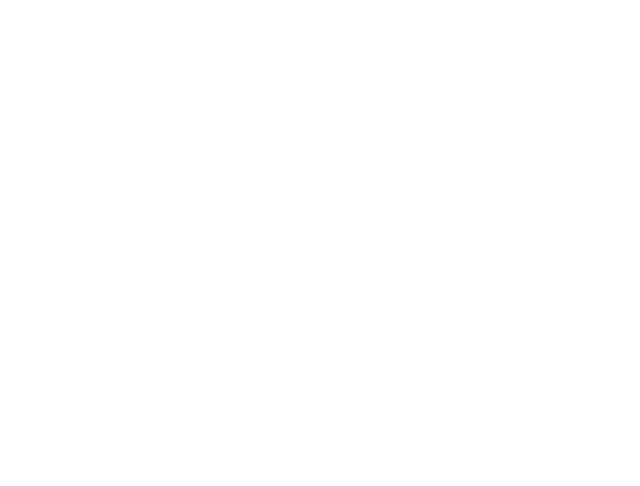
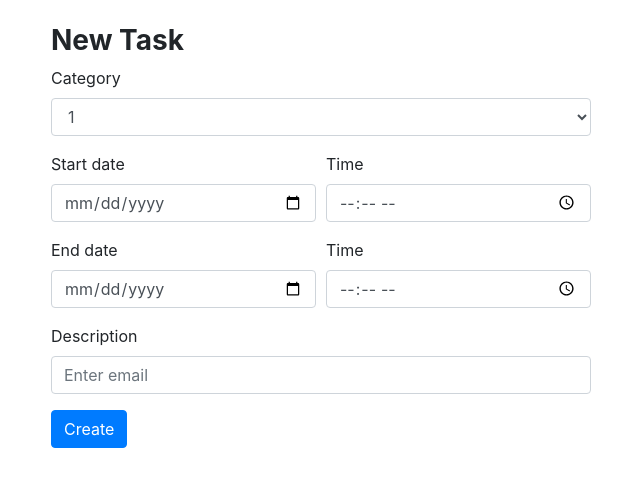
Before and after one commit to rodrigogiraldi/task-manager-front-end, an Angular app: page /new-task in a window 1280 px wide. Before the commit this address led to /. Shown: the top 486 px of the page, without its empty margins (319-959 px from the left). Built offline with nearby package versions, Linux system fonts and the light colour scheme.

Commit message:
Created task service and class, started new task component

```diff
--- a/src/app/app-routing.module.ts
+++ b/src/app/app-routing.module.ts
@@ -2,12 +2,14 @@ import { NgModule } from '@angular/core';
 import { Routes, RouterModule } from '@angular/router';
 
 import { HomeComponent } from './home/home.component';
+import { NewTaskComponent } from './new-task/new-task.component';
 import { SignUpComponent } from './sign-up/sign-up.component';
 import { SignInComponent } from './sign-in/sign-in.component';
 
 const routes: Routes = [
   { path: '', redirectTo: '/home', pathMatch: 'full'},
   { path: 'home', component: HomeComponent},
+  { path: 'new-task', component: NewTaskComponent},
   { path: 'sign-in', component: SignInComponent },
   { path: 'sign-up', component: SignUpComponent }
 ];
--- a/src/app/app.component.html
+++ b/src/app/app.component.html
@@ -1,6 +1,6 @@
 <div *ngIf="isLoggedIn">
   <nav class="navbar navbar-expand-lg navbar-dark bg-dark">
-    <a class="navbar-brand" href="#">Task Manager</a>
+    <a class="navbar-brand" routerLink="/home">Task Manager</a>
     <button class="navbar-toggler" type="button" data-toggle="collapse" data-target="#navbarColor01"
       aria-controls="navbarColor01" aria-expanded="false" aria-label="Toggle navigation">
       <span class="navbar-toggler-icon"></span>
@@ -13,7 +13,7 @@
         </li>
         <!-- <li class="nav-item active"> -->
         <li class="nav-item">
-          <a class="nav-link" href="#">Add new task <span class="sr-only">(current)</span></a>
+          <a class="nav-link" routerLink="/new-task">Add new task <span class="sr-only">(current)</span></a>
         </li>
       </ul>
       <form class="form-inline">
--- a/src/app/app.module.ts
+++ b/src/app/app.module.ts
@@ -10,6 +10,7 @@ import { SignInComponent } from './sign-in/sign-in.component';
 import { WelcomeComponent } from './welcome/welcome.component';
 import { HomeComponent } from './home/home.component';
 import { AlertComponent } from './alert/alert.component';
+import { NewTaskComponent } from './new-task/new-task.component';
 
 @NgModule({
   declarations: [
@@ -18,7 +19,8 @@ import { AlertComponent } from './alert/alert.component';
     SignInComponent,
     WelcomeComponent,
     HomeComponent,
-    AlertComponent
+    AlertComponent,
+    NewTaskComponent
   ],
   imports: [
     BrowserModule,
--- /dev/null
+++ b/src/app/new-task/new-task.component.html
@@ -0,0 +1,50 @@
+<div class="row justify-content-center">
+  <div class="col-6">
+    <h3 class="mt-4">
+      <strong>New Task</strong>
+    </h3>
+    <form>
+      <div class="form-group">
+        <label for="exampleFormControlSelect1">Category</label>
+        <select class="form-control" id="exampleFormControlSelect1">
+          <option>1</option>
+          <option>2</option>
+          <option>3</option>
+          <option>4</option>
+          <option>5</option>
+        </select>
+      </div>
+      <div class="form-row">
+        <div class="form-group col-md-6">
+          <label for="inputEmail4">Start date</label>
+          <input type="date" class="form-control" id="inputEmail4" placeholder="Email">
+        </div>
+        <div class="form-group col-md-6">
+          <label for="inputPassword4">Time</label>
+          <input type="time" class="form-control" id="inputPassword4" placeholder="Password">
+        </div>
+      </div>
+      <div class="form-row">
+          <div class="form-group col-md-6">
+            <label for="inputEmail4">End date</label>
+            <input type="date" class="form-control" id="inputEmail4" placeholder="Email">
+          </div>
+          <div class="form-group col-md-6">
+            <label for="inputPassword4">Time</label>
+            <input type="time" class="form-control" id="inputPassword4" placeholder="Password">
+          </div>
+        </div>
+      <div class="form-group">
+        <label for="inputEmail">Description</label>
+        <input name="email" type="text" class="form-control" id="inputEmail" aria-describedby="emailHelp"
+          placeholder="Enter email">
+        <!-- <input [(ngModel)]="user.email" name="email" type="email" class="form-control" id="inputEmail"
+          aria-describedby="emailHelp" placeholder="Enter email"> -->
+      </div>
+      <button class="btn btn-primary" (click)="createTask()">Create</button>
+    </form>
+    <div *ngIf="showAlert">
+      <app-alert [alertMessage]="alertMessage" [alertType]="alertType"></app-alert>
+    </div>
+  </div>
+</div>
--- /dev/null
+++ b/src/app/new-task/new-task.component.ts
@@ -0,0 +1,35 @@
+import { Component, OnInit } from '@angular/core';
+
+import { TaskService } from '../task.service';
+
+import { Task } from '../task';
+
+@Component({
+  selector: 'app-new-task',
+  templateUrl: './new-task.component.html',
+  styleUrls: ['./new-task.component.css']
+})
+export class NewTaskComponent implements OnInit {
+
+  task: Task;
+
+  constructor(private taskService: TaskService) { }
+
+  ngOnInit() {
+    this.task = {
+      id: 0,
+      category: 0,
+      startDateTime: new Date(),
+      endDateTime: new Date()
+    }
+  }
+
+  createTask() {
+    this.taskService.create(this.task).subscribe(
+      res => {
+        console.log(res);
+      }
+    )
+  }
+
+}
--- /dev/null
+++ b/src/app/task.service.ts
@@ -0,0 +1,26 @@
+import { Injectable } from '@angular/core';
+import { HttpClient, HttpHeaders } from '@angular/common/http';
+
+import { SessionService } from './session.service';
+
+import { Task } from './task';
+import { Config } from './config';
+
+@Injectable({
+  providedIn: 'root'
+})
+export class TaskService {
+
+  constructor(private httpClient: HttpClient, private sessionService: SessionService) { }
+
+  create(task: Task) {
+
+    let httpOptions = {
+      headers: new HttpHeaders({
+        'Authorization': this.sessionService.getToken()
+      })
+    };
+
+    return this.httpClient.post<any>(Config.API_URL + "/task", task, httpOptions);
+  }
+}
--- /dev/null
+++ b/src/app/task.ts
@@ -0,0 +1,6 @@
+export class Task {
+    id: number;
+    category: number;
+    startDateTime: Date;
+    endDateTime: Date;
+}
```
Also changed, not shown: src/app/new-task/new-task.component.css (added), 2 other files (tests, documents, lock files or other folders).
